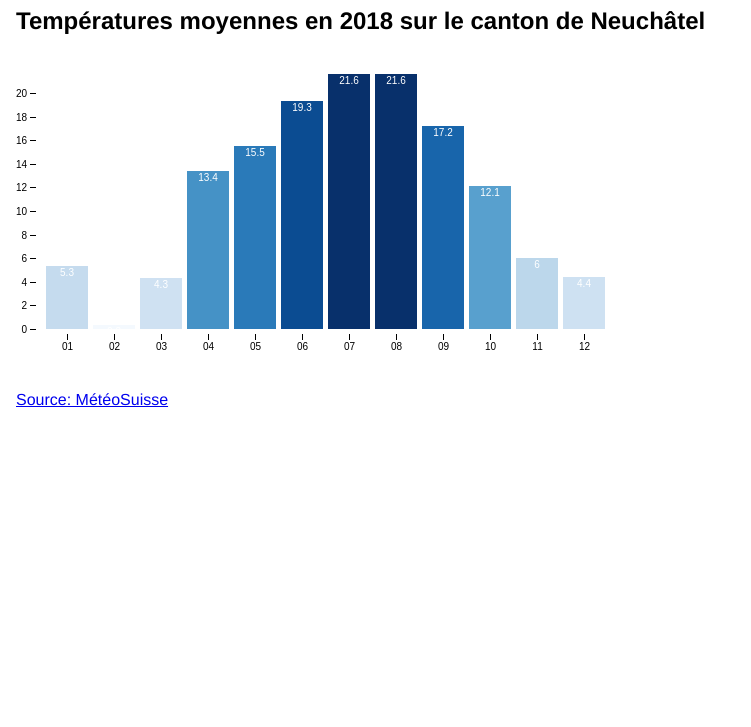
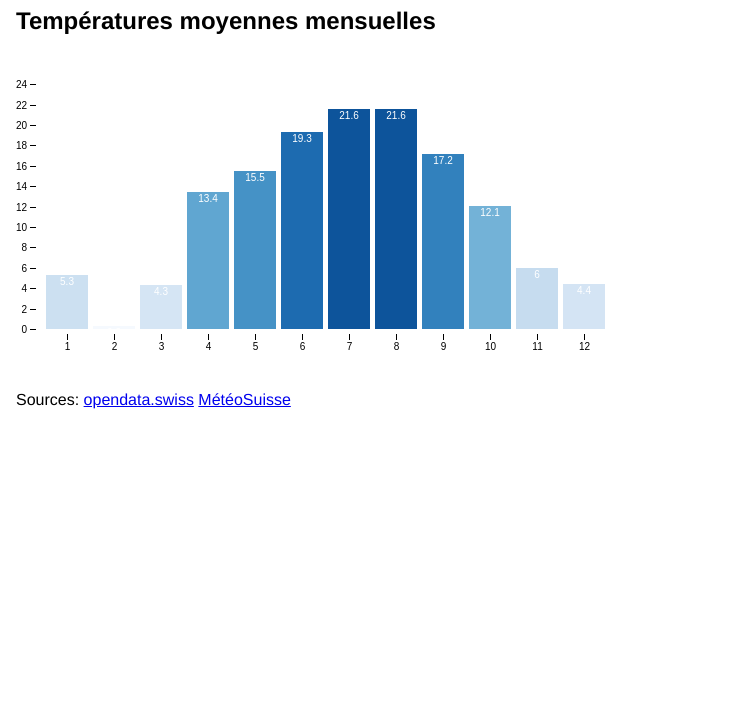
Before and after one commit to Arko/climat, a plain HTML site: page index.html in a window 1280 px wide. Shown: the part 73-800 px from the top of the page, without its empty margins (0-751 px from the left). Drawn offline with nearby package versions, Linux system fonts and the light colour scheme.

Commit message:
Réusinage du code...
En vue d'ajouter d'autres visualisations et d'apporter une interactivité

```diff
--- a/index.html
+++ b/index.html
@@ -8,13 +8,14 @@
     <link rel="stylesheet" href="styles/main.css">
 </head>
 <body>
-    <h1>Réseau climatique - valeurs mensuelles</h1>
-    <h2>Températures moyennes en 2018 sur le canton de Neuchâtel</h2>
+    <h1>Réseau suisse de mesures climatiques</h1>
 
-    <div class="main"></div>
+    <div class="mat">
+        <h2>Températures moyennes mensuelles</h2>
+    </div>
 
     <div class="footer">
-        <a href="https://opendata.swiss/fr/dataset/klimamessnetz-monatswerte">Source: MétéoSuisse</a>
+        <p>Sources: <a href="https://opendata.swiss/fr/dataset/klimamessnetz-monatswerte">opendata.swiss</a> <a href="https://www.meteosuisse.admin.ch/home/systemes-de-mesure-et-de-prevision/stations-au-sol/reseau-suisse-de-mesures-climatiques.html">MétéoSuisse</a></p>
     </div>
 
     <script src="https://d3js.org/d3.v5.min.js"></script>
--- a/scripts/main.js
+++ b/scripts/main.js
@@ -1,78 +1,144 @@
-// Paramètres de la visualisation
+// Paramètres des visualisations
 const width = 600;
 const height = 300;
 const margin = { top: 20, right: 0, bottom: 20, left: 20 };
 
+// Données complètes
+let meteoData;
+
+// Déclarations pour la visualisation monthlyAverageTemperatures ("mat")
+// Sélections D3 d'éléments SVG (groupes)
+let matBars;
+let matTitles;
+// Echelles D3
+let matScaleX, matScaleY;
+let matColorScale;
+
+function setup () {
+	// Charger les données (Attention: opération asynchrone !)
+	loadData();
+
+	// Préparer les éléments stables des visualisations
+	// (élément svg, groupes svg, échelles D3)
+	setupMonthlyAverageTemperatures();
+}
+
+function loadData() {
+	// Attention, il s'agit d'une opération asynchrone !
+	// Une fois les données chargées, la promise sera résolue (.then) et
+	// le callback `onDataLoaded` sera appelé en passant les données en paramètre
 	d3.dsv(';', 'data/NBCN-m_1864-2018.csv', function (d) {
 		return {
 			station: d.stn,
-        year: d.time.substr(0, 4),
-        month: d.time.substr(4, 2),
+			year: parseInt(d.time.substr(0, 4)),
+			month: parseInt(d.time.substr(4, 2)),
 			temp_moy: parseFloat(d.tre200m0)
 		}
-}).then(function(data) {
+	}).then(onDataLoaded);
+}
 
-    const station = data.filter(d => d.station === 'NEU' && d.year === '2018');
+function onDataLoaded(data) {
+	// Stocker ces données dans une variable déclarée dans le scope de ce
+	// script. Permettant ainsi d'utiliser ces données dans d'autres fonctions
+	meteoData = data;
 
-    // Créer l'élément SVG et le configurer
-    const svg = d3.select('.main')
+	// Executer le code D3 des visualisations avec des paramètres par défaut
+	graphMonthlyAverageTemperatures('NEU', 2018);
+}
+
+// Fonction de création et préparation des éléments stables de la visualisation
+// "MonthlyAverageTemperatures" ("mat") - Execution unique
+// (élément svg, groupes svg, échelles D3)
+function setupMonthlyAverageTemperatures() {
+	const minTemp = 0;
+	const maxTemp = 25;
+
+	// Création du SVG pour cette visualisation
+	const svg = d3.select('.mat')
 		.append('svg')
 		.attr('width', width)
 		.attr('height', height)
-    .attr('style', 'font: 10px sans-serif')
+		.attr('style', 'font: 10px sans-serif');
 
-    // Créer l'échelle horizontale (fonctions D3)
-    const x = d3.scaleBand()
-    .domain(station.map(d => d.month))
+	// Création de l'échelle horizontale
+	matScaleX = d3.scaleBand()
+		.domain([1, 2, 3, 4, 5, 6, 7, 8, 9, 10, 11, 12])
 		.range([margin.left, width - margin.right])
 		.padding(0.1)
-    .round(true)
+		.round(true);
 
-    // Créer l'échelle verticale (fonctions D3)
-    const y = d3.scaleLinear()
-    .domain([0, d3.max(station, d => d.temp_moy)])
+	// Création de l'échelle verticale
+	matScaleY = d3.scaleLinear()
+		.domain([minTemp, maxTemp])
 		.range([height - margin.bottom - 5, margin.top])
-    .interpolate(d3.interpolateRound)
+		.interpolate(d3.interpolateRound);
 
-    const teinte = d3.scaleSequential()
-    .domain([0, d3.max(station, d => d.temp_moy)])
-    .interpolator(d3.interpolateBlues)
+	// Création de l'échelle de couleur
+	matColorScale = d3.scaleSequential()
+		.domain([minTemp, maxTemp])
+		.interpolator(d3.interpolateBlues);
 
-    // Ajouter les barres
-    svg.append('g')
-    .selectAll('rect')
-    .data(station)
-    .enter()
-    .append('rect')
-    .attr('width', x.bandwidth())
-    .attr('height', d => y(0) - y(d.temp_moy))
-    .attr('x', d => x(d.month))
-    .attr('y', d => y(d.temp_moy))
-    .style('fill', d => teinte(d.temp_moy))
-
-    // Ajouter les titres
-    svg.append('g')
+	// Création de groupes SVG pour les barres et titres du graphique
+	matBars = svg.append('g');
+	matTitles = svg.append('g')
 		.style('fill', 'white')
 		.attr('text-anchor', 'middle')
-    .attr('transform', `translate(${x.bandwidth() / 2}, 6)`)
-    .selectAll('text')
-    .data(station)
-    .enter()
-    .append('text')
-    .attr('dy', '0.35em')
-    .attr('x', d => x(d.month))
-    .attr('y', d => y(d.temp_moy))
-    .text(d => d.temp_moy)
+		.attr('transform', `translate(${matScaleX.bandwidth() / 2}, 6)`);
 
-    // Ajouter l'axe horizontal
+	// Création de l'axe horizontal
 	svg.append('g')
 		.attr('transform', `translate(0, ${height - margin.bottom})`)
-    .call(d3.axisBottom(x))
-    .call(g => g.select('.domain').remove())
+		.call(d3.axisBottom(matScaleX))
+		.call(g => g.select('.domain').remove());
 
-    // Ajouter l'axe vertical
+	// Création de l'axe vertical
 	svg.append('g')
 		.attr('transform', `translate(${margin.left}, 0)`)
-    .call(d3.axisLeft(y))
-    .call(g => g.select('.domain').remove())
-});
+		.call(d3.axisLeft(matScaleY))
+		.call(g => g.select('.domain').remove());
+}
+
+// Fonction d'affichage de la visualisation
+// "MonthlyAverageTemperatures" ("mat") - Execution potentiellement multiple
+function graphMonthlyAverageTemperatures(station, year) {
+
+	// Filtrer les données pour isoler la station et l'année
+	const data = meteoData.filter(d => d.station === station && d.year === year);
+
+	// Barres
+	matBars.selectAll('rect')
+		.data(data)
+		.join('rect') // Voir note
+			.attr('width', matScaleX.bandwidth())
+			.attr('height', d => matScaleY(0) - matScaleY(d.temp_moy))
+			.attr('x', d => matScaleX(d.month))
+			.attr('y', d => matScaleY(d.temp_moy))
+			.style('fill', d => matColorScale(d.temp_moy));
+
+	// Titres
+	matTitles.selectAll('text')
+		.data(data)
+		.join('text')
+			.attr('dy', '0.35em')
+			.attr('x', d => matScaleX(d.month))
+			.attr('y', d => matScaleY(d.temp_moy))
+			.text(d => d.temp_moy);
+
+	// Note (selection.join)
+	// https://observablehq.com/@d3/selection-join
+	// If the joining selection isn’t empty—as on subsequent iterations of the
+	// loop above— selection.join appends entering elements and removes exiting
+	// elements to match the data! Entering and updating elements are merged
+	// (and ordered), allowing chained operations on the result.
+}
+
+// Lancement du script
+setup();
+
+// TODO:
+// [x] monthlyAverageTemperatures viz
+// [ ] Implement station selection menu
+// [ ] Implement year change with slider
+// [ ] Implement swiss map for station selection
+// [ ] yearlyAverageTemperatures viz
+// [ ] Animate visualizations
```
Lines whose indentation alone changed are shown as unchanged.
